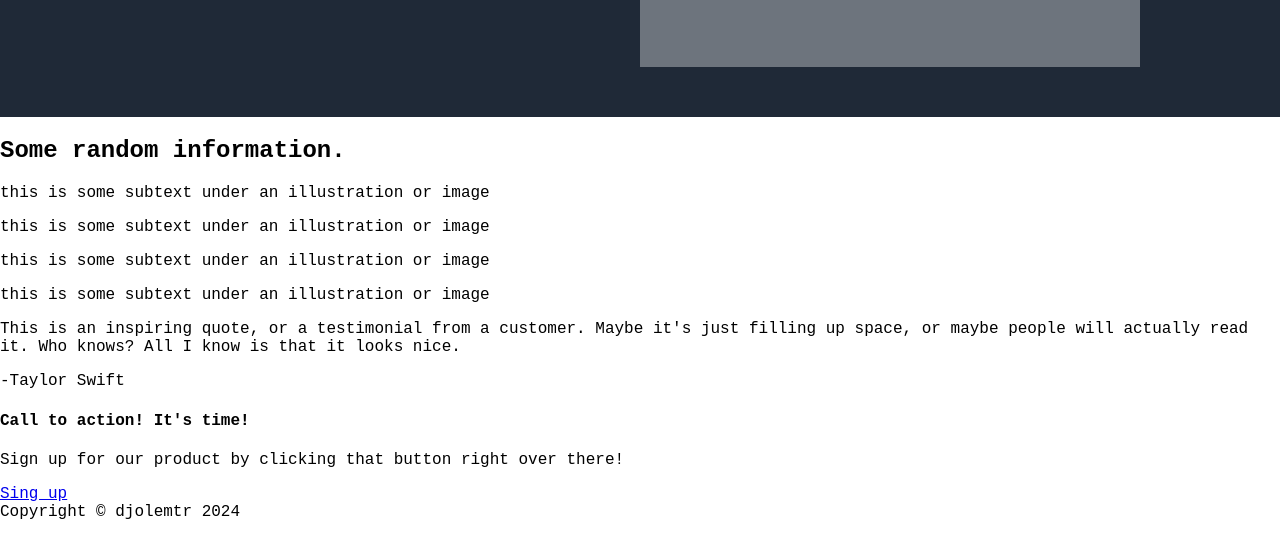
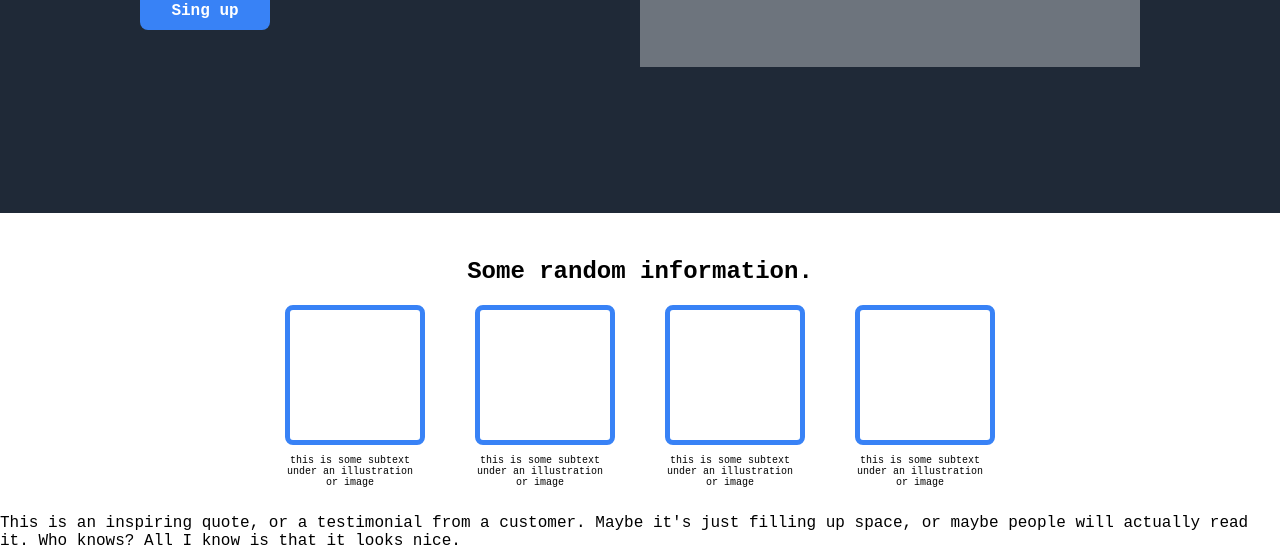
Before and after one commit to djolemtr/business-website, a plain HTML site: page index.html in a window 1280 px wide. Shown: the part 287-834 px from the top of the page. Before the commit the page ends 808 px from the top, so only its background shows below. Drawn offline with Linux system fonts and the light colour scheme; a web font is replaced by a local one.

Commit message:
Finish block section

```diff
--- a/style.css
+++ b/style.css
@@ -11,6 +11,7 @@ body {
     display: flex;
     flex-direction: column;
     align-items: center;
+    min-height: 500px;
 
 }
 
@@ -59,8 +60,52 @@ body {
     margin: 0;
 }
 
+/*INTRO*/
 .intro .image {
     padding-left: 32px;
     max-width: 500px;
     max-height: 250px;
 }
+
+.intro .button {
+    display: flex;
+    margin-top: 15px;
+    border-radius: 8px;
+    padding: 10px;
+    background-color: #3882f6;
+    color: white;
+    justify-content: center;
+    text-decoration: none;
+    font-weight: bold;
+    max-width: 110px;
+}
+
+/*CONTENT*/
+.content {
+    display: flex;
+    flex-direction: column;
+    align-items: center;
+    min-width: 1000px;
+    margin: 25px 0px;
+}
+
+.content .items {
+    display: flex;
+    max-width: 1000px;
+    gap: 50px;
+}
+
+.items .block div {
+    border-style: solid;
+    border-color: #3882f6;
+    border-width: 5px;
+    height: 130px;
+    width: 130px;
+    border-radius: 8px;
+}
+
+.items .block p {
+    font-size: 10px;
+    max-width: 130px;
+    text-align: center;
+}
```
